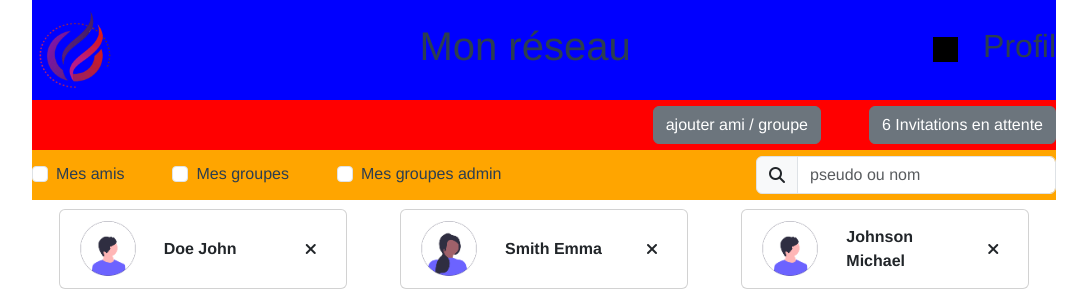
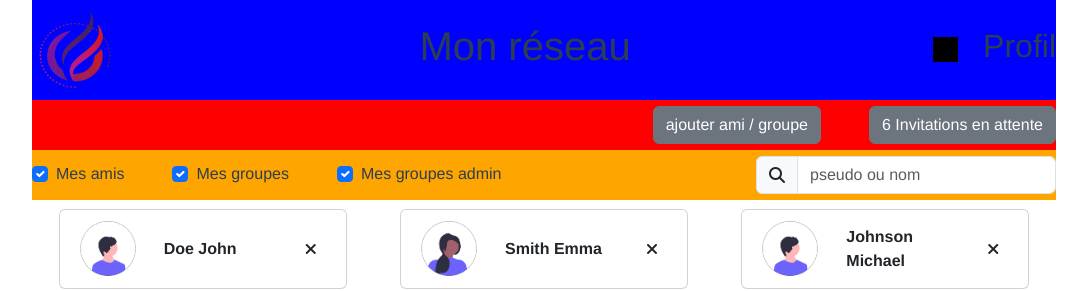
Before and after one commit to s2y-404/mon-reseau, a Vue app: page / in a window 1280 px wide. Shown: the top 291 px of the page, without its empty margins (96-1183 px from the left). Built offline with nearby package versions, Linux system fonts and the light colour scheme.

Commit message:
Update : Fix Warning

```diff
--- a/src/App.vue
+++ b/src/App.vue
@@ -22,10 +22,12 @@ export default {
   methods: {
     handleDatasUpdated(newDatas) {
       this.dataList = newDatas;
+      this.$emit('datas-updated', newDatas)
     },
     handleDatasDeleted(id) {
       console.log("Card removed");
       this.dataList = this.dataList.filter(item => item.id !== id);
+      this.$emit('datasUpdated');
     }
   },
   data() {
--- a/src/components/CardList.vue
+++ b/src/components/CardList.vue
@@ -23,6 +23,7 @@ export default {
   props: {
     dataList: Array
   },
+  emits: ['remove', 'datas-updated', 'datasUpdated'],
   data() {
     return {
       localDataList: [...this.dataList]
--- a/src/components/Filter.vue
+++ b/src/components/Filter.vue
@@ -2,15 +2,15 @@
   <div id="filter" class="d-flex">
     <div class="flex-grow-1 d-flex">
       <div id="group-filtre" class="form-check me-5">
-        <input class="form-check-input" type="checkbox" id="friend" name="friend" />
+        <input class="form-check-input" type="checkbox" id="friend" name="friend" checked />
         <label class="form-check-label" for="friend">Mes amis</label>
       </div>
       <div id="group-filtre" class="form-check me-5">
-        <input class="form-check-input" type="checkbox" id="group" name="group" />
+        <input class="form-check-input" type="checkbox" id="group" name="group" checked />
         <label class="form-check-label" for="group">Mes groupes</label>
       </div>
       <div id="group-filtre" class="form-check me-5">
-        <input class="form-check-input" type="checkbox" id="admin" name="admin" />
+        <input class="form-check-input" type="checkbox" id="admin" name="admin" checked />
         <label class="form-check-label" for="admin">Mes groupes admin</label>
       </div>
     </div>
--- a/src/components/Navbar.vue
+++ b/src/components/Navbar.vue
@@ -27,7 +27,7 @@
 
             <div class="input-group flex-nowrap" style="margin: 5% 0;">
               <span class="input-group-text" id="nameInput"><i class="fa-solid fa-magnifying-glass"></i></span>
-              <input type="text" class="form-control" placeholder="pseudo ou nom de groupe" v-model="nameInput" />
+              <input type="text" class="form-control" placeholder="pseudo ou nom de groupe" v-model="nameInput" required />
             </div>
 
           </div>
@@ -45,10 +45,16 @@
 export default {
   name: 'NavbarComponent',
   props: {
-    nbInvitation: Number,
-    datas: Array,
+    nbInvitation: String,
+    datas: Array
   },
-  groupedProps: ['typeInput', 'nameInput'],
+  data() {
+    return {
+      typeInput: '', // Définissez typeInput comme une propriété de données
+      nameInput: '' // Définissez nameInput comme une propriété de données
+    };
+  },
+  emits: ['datas-updated'],
   methods: {
     onSubmit() {
       const newDatas = this.datas.slice();
```
